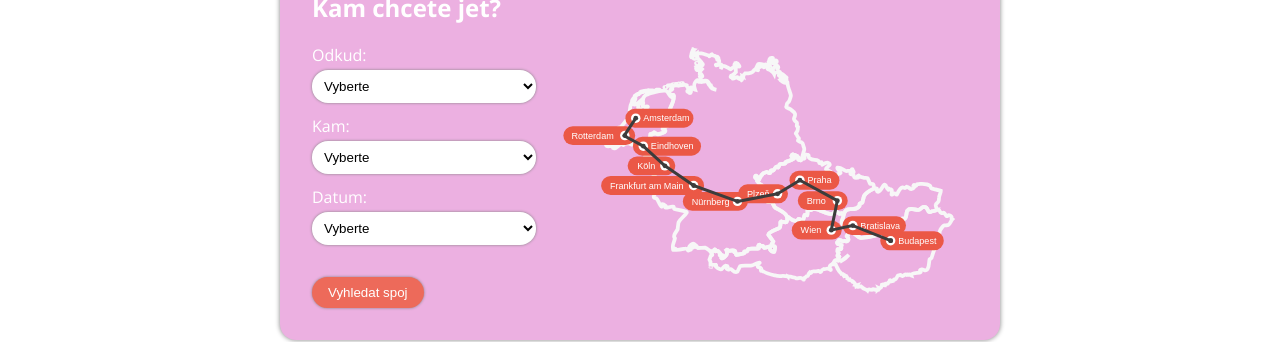
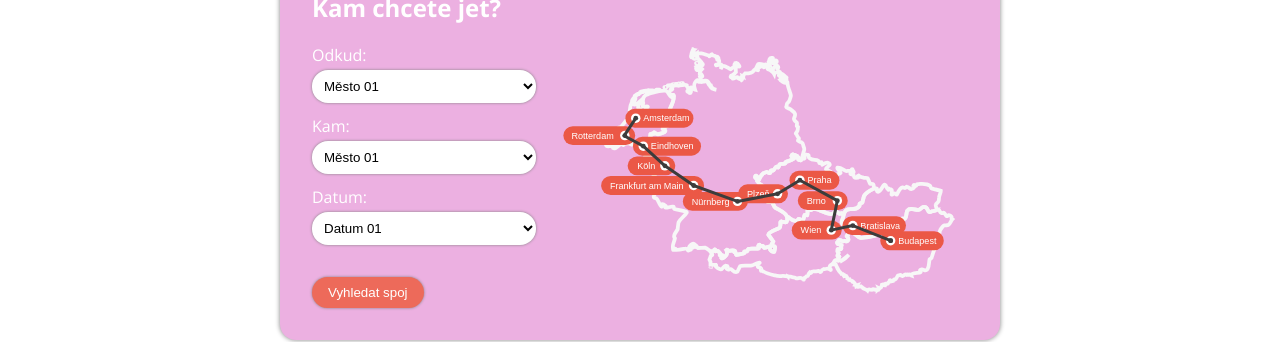
Before and after one commit to beveroni/react-leviexpress-starter, a React app: page / in a window 1280 px wide. Shown: the part 322-664 px from the top of the page. Built offline with nearby package versions, Linux system fonts and the light colour scheme.

Commit message:
Dokončení části Údaje o cestě

```diff
--- a/src/components/JourneyPicker/index.jsx
+++ b/src/components/JourneyPicker/index.jsx
@@ -1,14 +1,28 @@
 import React, { useEffect, useState } from 'react';
 import './style.css';
 
-export const JourneyPicker = ({ onJourneyChange }) => (
+export const JourneyPicker = ({ onJourneyChange }) => {
+  const [fromCity, setFromCity] = useState('mesto01');
+  const [toCity, setToCity] = useState('mesto01');
+  const [date, setDate] = useState('datum01');
+  const handleSubmit = (event) => {
+    event.preventDefault(); // Zabrání odeslání formuláře prohlížečem
+    console.log('Odesílám formulář s cestou');
+    console.log('Odkud:', fromCity);
+    console.log('Kam:', toCity);
+    console.log('Datum:', date);
+  };
+  return (
     <div className="journey-picker container">
       <h2 className="journey-picker__head">Kam chcete jet?</h2>
       <div className="journey-picker__body">
-      <form className="journey-picker__form">
+        <form className="journey-picker__form" onSubmit={handleSubmit}>
           <label>
             <div className="journey-picker__label">Odkud:</div>
-          <select>
+            <select
+              value={fromCity}
+              onChange={(e) => setFromCity(e.target.value)}
+            >
               <option value="">Vyberte</option>
               <option value="mesto01">Město 01</option>
               <option value="mesto02">Město 02</option>
@@ -19,7 +33,7 @@ export const JourneyPicker = ({ onJourneyChange }) => (
           </label>
           <label>
             <div className="journey-picker__label">Kam:</div>
-          <select>
+            <select value={toCity} onChange={(e) => setToCity(e.target.value)}>
               <option value="">Vyberte</option>
               <option value="mesto01">Město 01</option>
               <option value="mesto02">Město 02</option>
@@ -30,7 +44,8 @@ export const JourneyPicker = ({ onJourneyChange }) => (
           </label>
           <label>
             <div className="journey-picker__label">Datum:</div>
-          <select>
+            <select value={date} onChange={(e) => setDate(e.target.value)}>
+              {' '}
               <option value="">Vyberte</option>
               <option value="datum01">Datum 01</option>
               <option value="datum02">Datum 02</option>
@@ -49,3 +64,4 @@ export const JourneyPicker = ({ onJourneyChange }) => (
       </div>
     </div>
   );
+};
```
Lines whose indentation alone changed are shown as unchanged.
